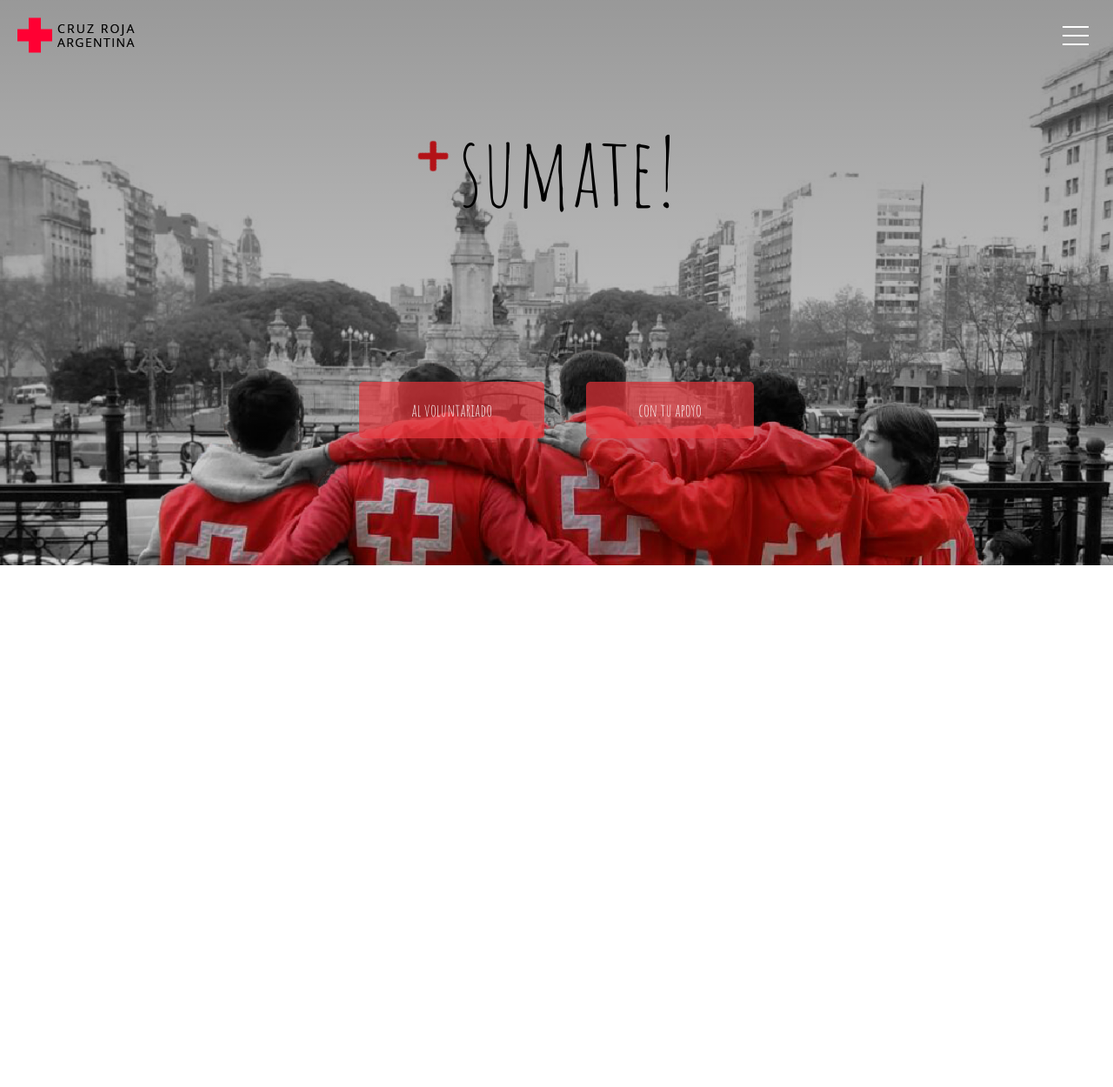
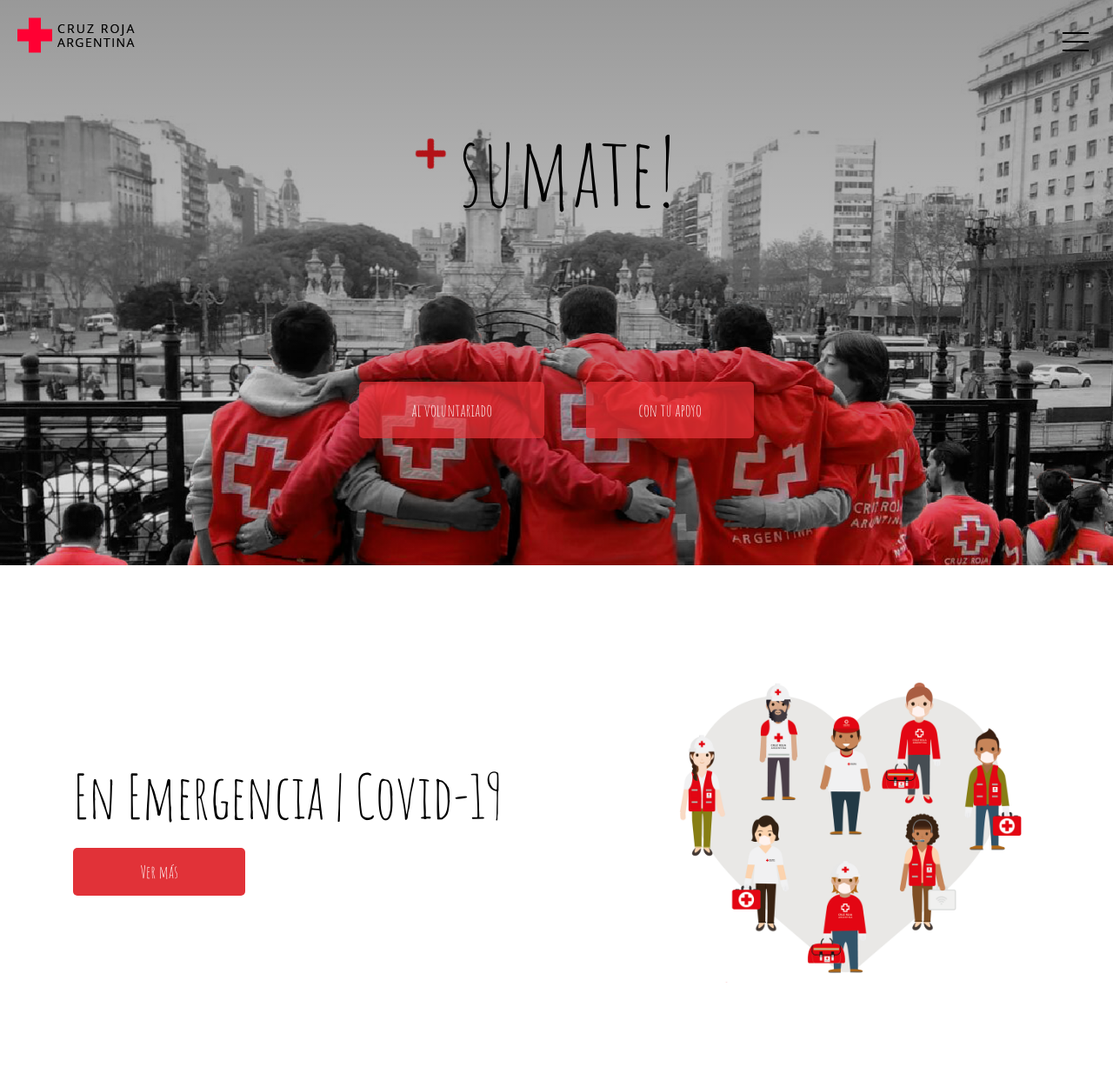
Before and after one commit to YoelSolca/CruzRoja-WebPage, a plain HTML site: page index.html in a window 1280 px wide. Shown: the whole page at 87% size. Before the commit the page ends 800 px from the top, so only its background shows below. Drawn offline with Linux system fonts and the light colour scheme.

Commit message:
Section 2 - Cruz Roja Covid

```diff
--- a/index.html
+++ b/index.html
@@ -15,23 +15,21 @@
     <!-- Header -->
     <header>
         <div class="contenedor">
-            <div class="logo">
+            <nav class="nav">
                 <a href="#" class="logo"><img src="img/logo.png" /></a>
-            </div>
-
                 <input type="checkbox" id="hamburguer-toggle">
                 <label class="hamburguer-wrapper" for="hamburguer-toggle">
                     <span class="hamburguer"></span>
                 </label>
-            <nav class="navbar">
+                <div class="navbar">
                     <ul class="nav-list">
                         <li><a href="https://www.cruzroja.org.ar/cruz-roja-argentina/" class="link-principal">cruz roja argentina</a></li>
                         <li><a href="https://www.cruzroja.org.ar/filiales/" class="link-principal">filiales</a></li>
                         <li><a href="https://www.cruzroja.org.ar/voluntariado/" class="link-principal">sumate</a></li>
                         <li><a href="https://www.cruzroja.org.ar/dona/" class="link-principal">colabora</a></li>
                     </ul>
+                </div>
             </nav>
-
         </div>
 
         <div class="titulo">
@@ -46,14 +44,12 @@
         </div>
     </header>
     <!-- Cruz Roja Covid -->
-    <!--     <section class="contenido-covid">
+    <section class="contenido-covid">
         <section class="textos-covid">
             <h2>En Emergencia | Covid-19</h2>
-            <a href="https://www.cruzroja.org.ar/wp-content/uploads/2020/04/covid-19arg-pda-arg.pdf">Ver más</a
->
+            <a href="https://www.cruzroja.org.ar/wp-content/uploads/2020/04/covid-19arg-pda-arg.pdf">Ver más</a>
         </section>
-        <img src="img/CruzRoja -Ilustracion.png" alt="" />
-    </section> -->
+        <img src="img/CruzRoja -Ilustracion.png" alt="" /></section>
 
     <!-- Estudios -->
     <!-- <section class="rcp-estudios">
--- a/styles.css
+++ b/styles.css
@@ -3,18 +3,26 @@
     margin: 0;
     padding: 0;
     box-sizing: border-box;
+    font-family: 'Amatic SC', cursive;
 }
 
 
 /* Navbar */
 
 .contenedor {
-    position: fixed;
+    position: absolute;
+    padding: 20px;
     width: 100%;
+    max-width: 122.5rem;
+    margin: 0 auto;
+    z-index: 100;
+}
+
+.nav {
     display: flex;
+    align-items: center;
     justify-content: space-between;
-    padding: 20px;
-    z-index: 100;
+    width: 100%;
 }
 
 header {
@@ -42,7 +50,7 @@ header {
     display: inline-block;
     width: 30px;
     height: 2px;
-    background: #fff;
+    background: #000;
     transition: all .3s;
 }
 
@@ -69,26 +77,31 @@ header {
     top: 0;
     right: 0;
     width: 500px;
-    height: 100vh;
+    height: 500px;
     background-image: linear-gradient(120deg, #e13036fc, #b31217);
     clip-path: circle(0 at 100% 0);
     transition: all .3s;
 }
 
 .nav-list {
+    text-align: right;
     position: relative;
     list-style: none;
     transform: translateX(-300px) rotate(2odeg);
     opacity: 0;
     transition: all .3s;
     transition-delay: .3s;
-    margin: 3rem 15rem;
     width: 100%;
 }
 
 .nav-list li {
     position: relative;
     padding-top: 50px;
+    margin: 0 5rem 0 0;
+}
+
+.nav-list li:nth-child(1) {
+    margin-top: 2.5rem;
 }
 
 .nav-list li a::before {
@@ -111,7 +124,6 @@ header {
 .nav-list li a {
     text-decoration: none;
     color: #fff;
-    font-family: 'Amatic SC', cursive;
     text-transform: capitalize;
     padding: 10px;
     transition: .3s;
@@ -160,19 +172,16 @@ header {
     font-size: 40px;
     color: #b31217;
     animation: spin 2s forwards;
-    animation-delay: .7s;
+    animation-delay: .4s;
     opacity: 0;
-    /* margin-top: .8rem; */
     height: 0;
 }
 
 h2 {
-    /* margin-left: 1.5rem; */
     font-size: 110px;
     font-weight: 500;
-    font-family: 'Amatic SC', cursive;
     animation: hidden 2s forwards;
-    animation-delay: .5s;
+    animation-delay: .2s;
     opacity: 0;
 }
 
@@ -206,7 +215,6 @@ h2 {
 .btn {
     cursor: pointer;
     font-size: 20px;
-    font-family: 'Amatic SC', cursive;
     border: none;
     background: #eb363cad;
     padding: 20px 60px;
@@ -229,3 +237,51 @@ h2 {
 .btn:nth-child(1) {
     margin-right: 3rem;
 }
+
+
+/* contenido-covid */
+
+.contenido-covid {
+    height: 600px;
+    display: flex;
+    flex-direction: row;
+    justify-content: space-around;
+    align-items: center;
+}
+
+.contenido-covid .textos-covid {
+    display: flex;
+    flex-direction: column;
+}
+
+.contenido-covid .textos-covid h2 {
+    font-size: 70px;
+    margin-bottom: 1rem;
+}
+
+.contenido-covid .textos-covid {
+    text-align: center;
+}
+
+.contenido-covid .textos-covid a {
+    font-size: 20px;
+    display: inline-block;
+    text-decoration: none;
+    color: #fff;
+    background: #e13036fc;
+    padding: 15px 60px;
+    border-radius: 5px;
+    width: 40%;
+    transition: all .5s ease;
+    animation: hidden 2s forwards;
+    opacity: 0;
+}
+
+.contenido-covid .textos-covid a:hover {
+    transform: translateY(2.5px);
+    background: #b31217;
+}
+
+.contenido-covid img {
+    width: 35%;
+}
```
Lines whose indentation alone changed are shown as unchanged.
